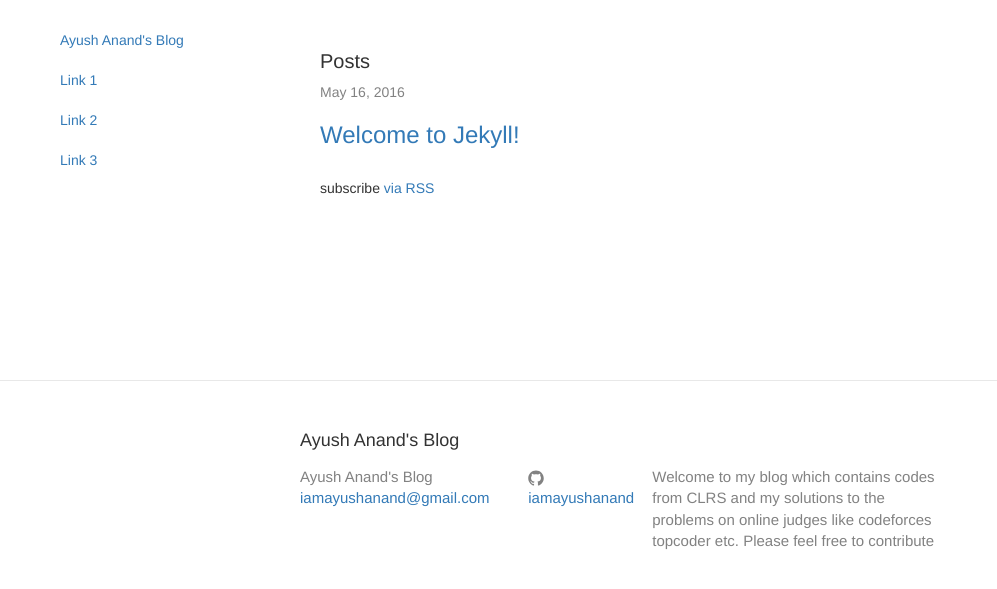
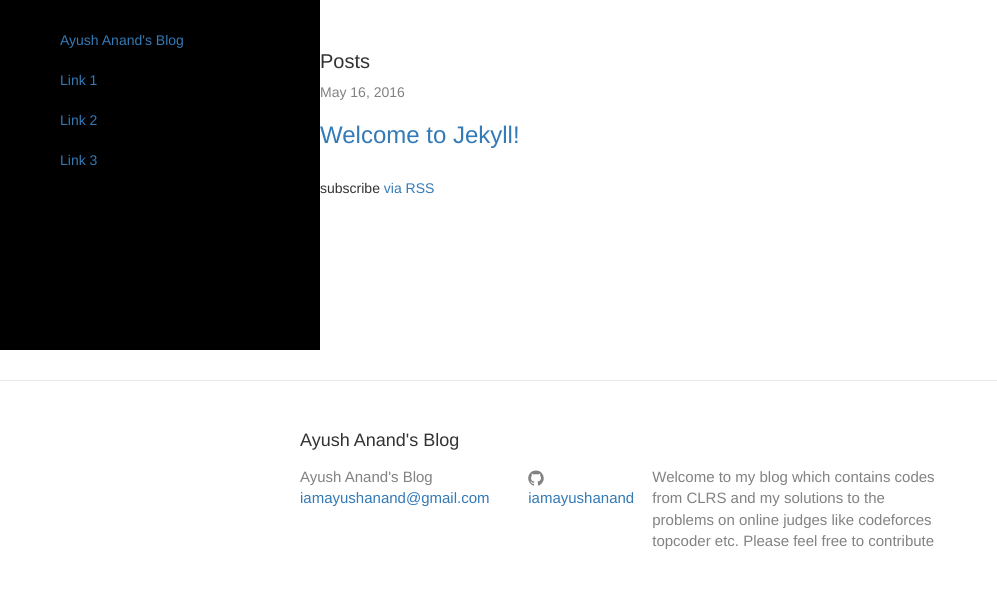
Before and after one commit to iamayushanand/iamayushanand.github.io, a Jekyll site: the page built from index.html, in a window 1280 px wide. Shown: the top 589 px of the page, without its empty margins (0-997 px from the left). Built offline with Jekyll 4.4.1, drawn with Linux system fonts in a browser that asks for light colours; nearby versions of some CDN libraries.

Commit message:
Initial commit

```diff
--- a/assets/css/sidebar.css
+++ b/assets/css/sidebar.css
@@ -3,5 +3,5 @@
   height: 350px;
   padding-right: 0;
   padding-top: 20px;
-  background-color: "black";
+  background-color: black;
 }
```
